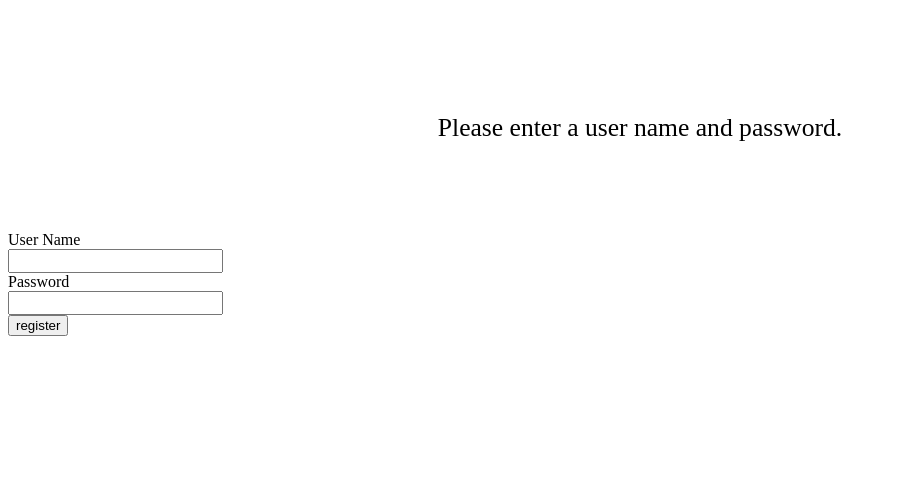
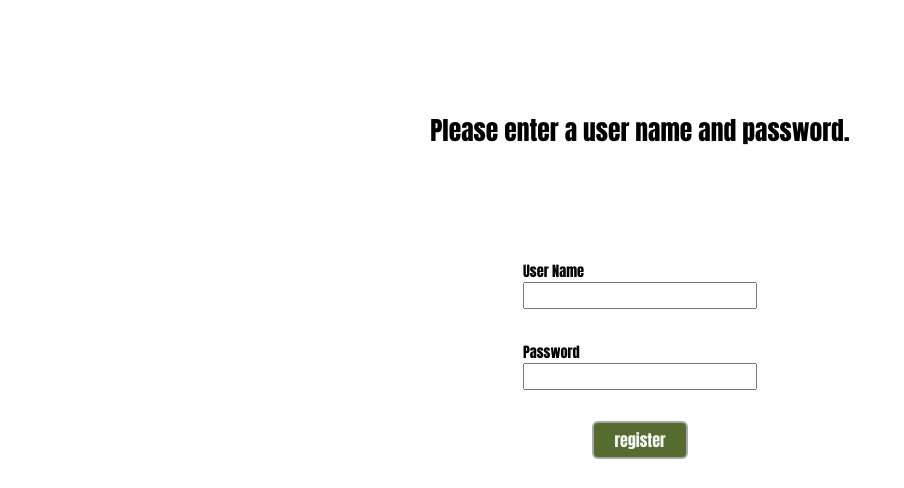
Before and after one commit to stacy-brothers/spock, a website: page static/register.html in a window 1280 px wide. Shown: the whole page, without its empty margins (0-904 px from the left). Drawn offline with Linux system fonts and the light colour scheme.

Commit message:
registration and such

```diff
--- a/static/css/spock.css
+++ b/static/css/spock.css
@@ -6,6 +6,7 @@ body {
     display: flex;
     flex-flow: column nowrap;
     justify-content: center;
+    font-family: Impact;
 }
 
 .titleDiv {
@@ -23,8 +24,34 @@ body {
 
 .userPassBox {
     flex: 2 2 auto;
+    display: flex;
+    flex-flow: column nowrap;
+    align-items: center;
+    justify-content: space-evenly;
 }
 
 input {
-    font-size: 1em;
+    font-size: 1.1em;
 }
+
+.inputLabel {
+    font-size: 0.9em;
+}
+
+.inputContainer {
+    display: flex;
+    align-items: flex-start;
+    flex-flow: column nowrap;
+}
+
+.registerBtn {
+    align-self: center;
+}
+
+.spockBtn {
+    background-color: darkolivegreen;
+    border: 2px solid darkgray;
+    color: whitesmoke;
+    padding: 5px 20px 5px 20px;
+    border-radius: 6px;
+}
--- a/static/js/register.js
+++ b/static/js/register.js
@@ -15,6 +15,7 @@ function doRegister() {
             localStorage.setItem('username', user);
             window.location = "landing.html";
         } else {
+            // TODO: make a better modal popup...
             alert('Request failed.  Returned status of ' + xhr.status);
         }
     };
--- a/static/register.html
+++ b/static/register.html
@@ -10,9 +10,9 @@
     <div class="noHeader">&nbsp;</div>
     <div class="titleDiv">Please enter a user name and password.</div>
     <div class="userPassBox">
-        <div><div>User Name</div><input type="text" id="username"></div>
-        <div><div>Password</div><input type="password" id="pass"></div>
-        <div><button onclick="doRegister()">register</button></div>
+        <div><div class="inputLabel">User Name</div><input type="text" id="username"></div>
+        <div><div class="inputLabel">Password</div><input type="password" id="pass"></div>
+        <div class="registerBtn spockBtn" onclick="doRegister();">register</div>
         <div>&nbsp;</div>
     </div>
     <div class="noFooter">&nbsp;</div>
```
Also changed, not shown: main.js (+7 -3 lines).
